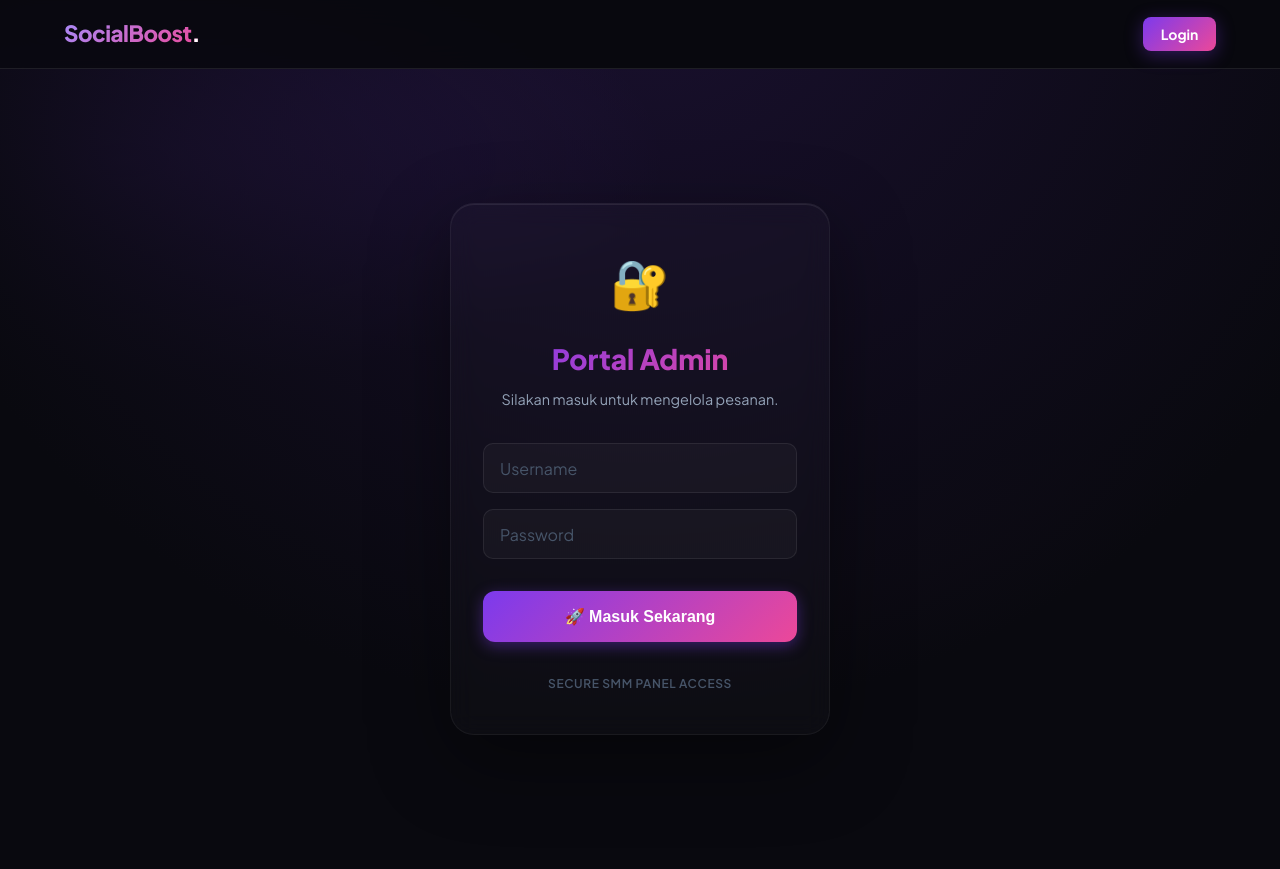
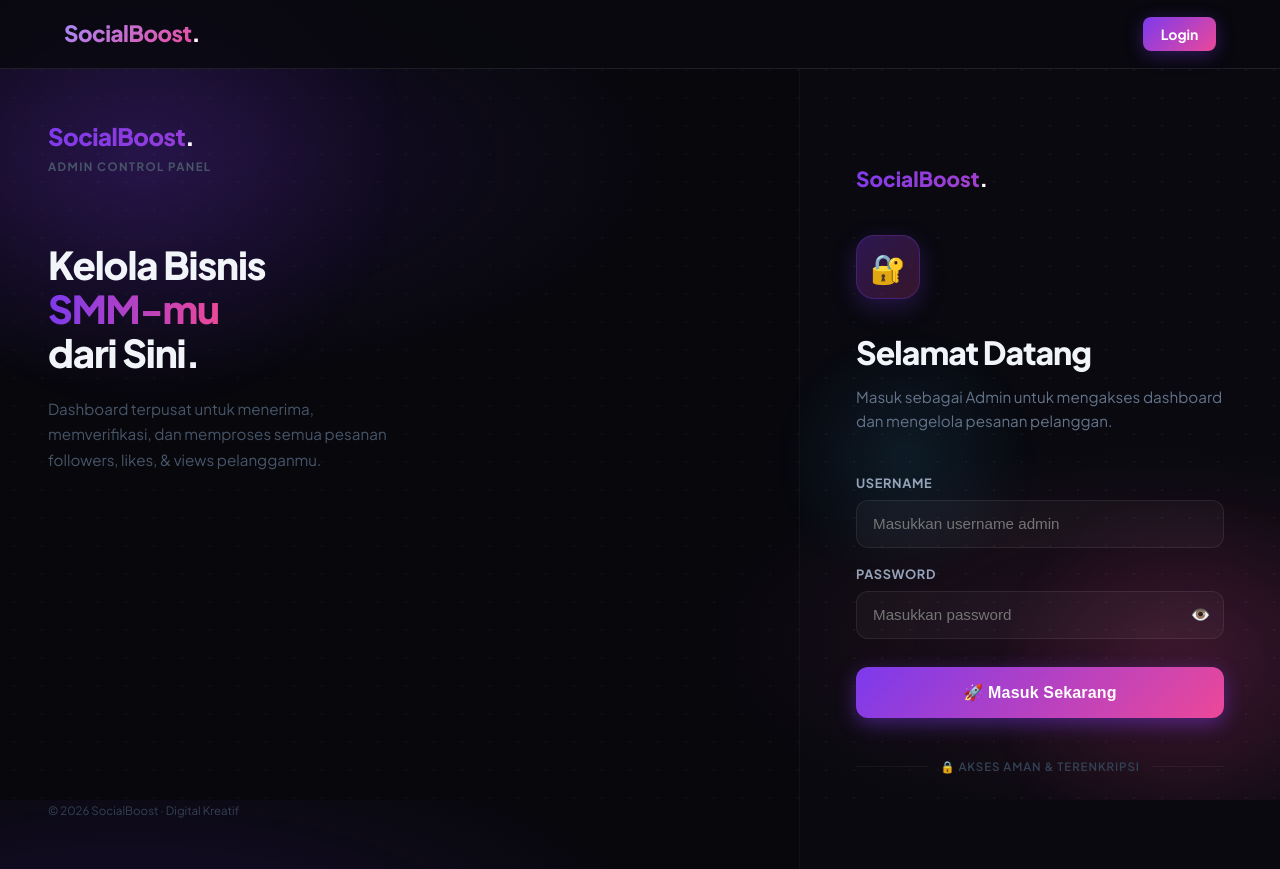
Before and after one commit to farhanalyamani/smm-panel-premium, a Next.js app: page /login in a window 1280 px wide. Built offline with nearby package versions, Linux system fonts and the light colour scheme.

Commit message:
style: full premium login redesign with split-panel layout, orb animation, and interactive form

```diff
--- a/app/login/page.js
+++ b/app/login/page.js
@@ -1,12 +1,68 @@
 'use client';
-import { useState } from 'react';
+import { useState, useEffect, useRef } from 'react';
 import { useRouter } from 'next/navigation';
+
+// Floating orbs background
+function FloatingOrbs() {
+  return (
+    <div style={{ position: 'fixed', inset: 0, pointerEvents: 'none', overflow: 'hidden', zIndex: 0 }}>
+      <div style={{
+        position: 'absolute', width: 520, height: 520, borderRadius: '50%',
+        background: 'radial-gradient(circle, rgba(124,58,237,0.18) 0%, transparent 70%)',
+        top: '-15%', left: '-10%', animation: 'orb-drift 12s ease-in-out infinite alternate',
+      }} />
+      <div style={{
+        position: 'absolute', width: 400, height: 400, borderRadius: '50%',
+        background: 'radial-gradient(circle, rgba(236,72,153,0.14) 0%, transparent 70%)',
+        bottom: '-10%', right: '-8%', animation: 'orb-drift 14s ease-in-out 2s infinite alternate',
+      }} />
+      <div style={{
+        position: 'absolute', width: 260, height: 260, borderRadius: '50%',
+        background: 'radial-gradient(circle, rgba(56,189,248,0.1) 0%, transparent 70%)',
+        top: '40%', right: '20%', animation: 'orb-drift 10s ease-in-out 1s infinite alternate',
+      }} />
+    </div>
+  );
+}
+
+// Animated dots grid
+function DotGrid() {
+  return (
+    <div style={{
+      position: 'fixed', inset: 0, zIndex: 0, pointerEvents: 'none',
+      backgroundImage: 'radial-gradient(circle, rgba(255,255,255,0.04) 1px, transparent 1px)',
+      backgroundSize: '28px 28px',
+    }} />
+  );
+}
+
+// Individual stat badge
+function StatBadge({ icon, label, value, delay }) {
+  return (
+    <div style={{
+      display: 'flex', alignItems: 'center', gap: '0.65rem',
+      background: 'rgba(255,255,255,0.03)',
+      border: '1px solid rgba(255,255,255,0.06)',
+      borderRadius: '12px', padding: '0.7rem 1rem',
+      backdropFilter: 'blur(8px)',
+      animation: `slide-in-left 0.5s ease ${delay}s both`,
+    }}>
+      <span style={{ fontSize: '1.1rem' }}>{icon}</span>
+      <div>
+        <div style={{ fontSize: '0.95rem', fontWeight: 800, color: '#f1f5f9', lineHeight: 1 }}>{value}</div>
+        <div style={{ fontSize: '0.65rem', color: '#64748b', textTransform: 'uppercase', letterSpacing: '0.06em', marginTop: '0.15rem' }}>{label}</div>
+      </div>
+    </div>
+  );
+}
 
 export default function LoginPage() {
   const [username, setUsername] = useState('');
   const [password, setPassword] = useState('');
+  const [showPass, setShowPass] = useState(false);
   const [error, setError] = useState('');
   const [loading, setLoading] = useState(false);
+  const [focused, setFocused] = useState('');
   const router = useRouter();
 
   const handleLogin = async (e) => {
@@ -34,71 +90,243 @@ export default function LoginPage() {
     }
   };
 
+  const inputStyle = (name) => ({
+    width: '100%',
+    background: focused === name ? 'rgba(124,58,237,0.08)' : 'rgba(255,255,255,0.03)',
+    border: `1px solid ${focused === name ? 'rgba(124,58,237,0.5)' : 'rgba(255,255,255,0.08)'}`,
+    borderRadius: '12px',
+    padding: '0.9rem 1rem',
+    color: '#fff',
+    fontSize: '0.95rem',
+    outline: 'none',
+    boxSizing: 'border-box',
+    transition: 'all 0.2s ease',
+    boxShadow: focused === name ? '0 0 0 3px rgba(124,58,237,0.15)' : 'none',
+  });
+
   return (
-    <div className="login-wrapper">
-      <div className="login-card">
-        <div style={{ fontSize: '3rem', marginBottom: '1rem', animation: 'pop-in 0.5s cubic-bezier(0.175, 0.885, 0.32, 1.275)' }}>🔐</div>
-        <h1 style={{ fontSize: '1.75rem', fontWeight: 800, marginBottom: '0.4rem', background: 'linear-gradient(135deg, #7c3aed, #ec4899)', WebkitBackgroundClip: 'text', WebkitTextFillColor: 'transparent' }}>
-          Portal Admin
+    <>
+      <style>{`
+        @keyframes orb-drift {
+          from { transform: translate(0, 0) scale(1); }
+          to   { transform: translate(30px, 20px) scale(1.05); }
+        }
+        @keyframes slide-in-left {
+          from { opacity: 0; transform: translateX(-20px); }
+          to   { opacity: 1; transform: translateX(0); }
+        }
+        @keyframes login-card-in {
+          from { opacity: 0; transform: translateY(30px) scale(0.97); }
+          to   { opacity: 1; transform: translateY(0) scale(1); }
+        }
+        @keyframes shimmer-line {
+          0%   { background-position: -200% center; }
+          100% { background-position: 200% center; }
+        }
+        .login-split-left { display: flex; }
+        @media (max-width: 768px) { .login-split-left { display: none; } }
+      `}</style>
+
+      <FloatingOrbs />
+      <DotGrid />
+
+      <div style={{
+        display: 'flex', minHeight: '100dvh', position: 'relative', zIndex: 1,
+        fontFamily: 'inherit',
+      }}>
+        {/* ===== LEFT PANEL (hidden on mobile) ===== */}
+        <div className="login-split-left" style={{
+          flex: 1, flexDirection: 'column', justifyContent: 'space-between',
+          padding: '3rem', borderRight: '1px solid rgba(255,255,255,0.04)',
+          background: 'rgba(0,0,0,0.15)',
+        }}>
+          {/* Brand */}
+          <div>
+            <div style={{
+              fontSize: '1.5rem', fontWeight: 900, letterSpacing: '-0.5px',
+              background: 'linear-gradient(135deg, #7c3aed, #ec4899)',
+              WebkitBackgroundClip: 'text', WebkitTextFillColor: 'transparent',
+              marginBottom: '0.2rem',
+            }}>
+              SocialBoost<span style={{ WebkitTextFillColor: '#fff' }}>.</span>
+            </div>
+            <div style={{ fontSize: '0.72rem', color: '#475569', letterSpacing: '0.12em', textTransform: 'uppercase', fontWeight: 700 }}>
+              Admin Control Panel
+            </div>
+          </div>
+
+          {/* Hero text */}
+          <div>
+            <h2 style={{
+              fontSize: 'clamp(1.8rem, 3vw, 2.5rem)', fontWeight: 900, lineHeight: 1.15,
+              letterSpacing: '-0.03em', marginBottom: '1.25rem',
+            }}>
+              Kelola Bisnis<br />
+              <span style={{
+                background: 'linear-gradient(90deg, #7c3aed, #ec4899, #7c3aed)',
+                backgroundSize: '200% auto',
+                WebkitBackgroundClip: 'text', WebkitTextFillColor: 'transparent',
+                animation: 'shimmer-line 3s linear infinite',
+              }}>
+                SMM-mu
+              </span><br />
+              dari Sini.
+            </h2>
+            <p style={{ color: '#475569', lineHeight: 1.7, maxWidth: '340px', fontSize: '0.95rem' }}>
+              Dashboard terpusat untuk menerima, memverifikasi, dan memproses semua pesanan followers, likes, & views pelangganmu.
+            </p>
+          </div>
+
+          {/* Stats */}
+          <div style={{ display: 'flex', flexDirection: 'column', gap: '0.65rem' }}>
+            <StatBadge icon="📦" label="Total Layanan" value="2.300+" delay={0.1} />
+            <StatBadge icon="👥" label="Pelanggan Aktif" value="500+" delay={0.2} />
+            <StatBadge icon="✅" label="Sukses Rate" value="99%" delay={0.3} />
+          </div>
+
+          {/* Footer credit */}
+          <div style={{ fontSize: '0.72rem', color: '#334155' }}>
+            © 2026 SocialBoost · Digital Kreatif
+          </div>
+        </div>
+
+        {/* ===== RIGHT PANEL - Login Form ===== */}
+        <div style={{
+          width: '100%', maxWidth: '480px', display: 'flex', flexDirection: 'column',
+          justifyContent: 'center', padding: 'clamp(2rem, 5vw, 3.5rem)',
+          animation: 'login-card-in 0.5s cubic-bezier(0.16, 1, 0.3, 1)',
+        }}>
+          {/* Mobile brand */}
+          <div style={{ marginBottom: '2.5rem', display: 'block' }}>
+            <div style={{
+              fontSize: '1.3rem', fontWeight: 900, background: 'linear-gradient(135deg, #7c3aed, #ec4899)',
+              WebkitBackgroundClip: 'text', WebkitTextFillColor: 'transparent',
+            }}>
+              SocialBoost<span style={{ WebkitTextFillColor: '#fff' }}>.</span>
+            </div>
+          </div>
+
+          {/* Lock icon */}
+          <div style={{
+            width: 64, height: 64, borderRadius: '18px',
+            background: 'linear-gradient(135deg, rgba(124,58,237,0.3), rgba(236,72,153,0.2))',
+            border: '1px solid rgba(124,58,237,0.3)',
+            display: 'flex', alignItems: 'center', justifyContent: 'center',
+            fontSize: '1.8rem', marginBottom: '1.75rem',
+            boxShadow: '0 8px 24px rgba(124,58,237,0.25)',
+          }}>
+            🔐
+          </div>
+
+          <h1 style={{ fontSize: '2rem', fontWeight: 900, letterSpacing: '-0.03em', marginBottom: '0.4rem' }}>
+            Selamat Datang
           </h1>
-        <p style={{ color: '#94a3b8', fontSize: '0.9rem', marginBottom: '2rem' }}>
-          Silakan masuk untuk mengelola pesanan.
+          <p style={{ color: '#64748b', fontSize: '0.95rem', marginBottom: '2.5rem', lineHeight: 1.6 }}>
+            Masuk sebagai Admin untuk mengakses dashboard dan mengelola pesanan pelanggan.
           </p>
 
           <form onSubmit={handleLogin} style={{ display: 'flex', flexDirection: 'column', gap: '1rem' }}>
+            {/* Username */}
+            <div>
+              <label style={{ display: 'block', fontSize: '0.8rem', fontWeight: 700, color: '#94a3b8', marginBottom: '0.4rem', letterSpacing: '0.05em', textTransform: 'uppercase' }}>
+                Username
+              </label>
               <input
                 type="text"
-            className="form-control"
-            placeholder="Username"
+                placeholder="Masukkan username admin"
                 value={username}
                 onChange={(e) => setUsername(e.target.value)}
+                onFocus={() => setFocused('user')}
+                onBlur={() => setFocused('')}
                 autoComplete="username"
-            style={{ background: 'rgba(255,255,255,0.03)', border: '1px solid rgba(255,255,255,0.08)', borderRadius: '10px', padding: '0.85rem 1rem', color: '#fff' }}
+                style={inputStyle('user')}
                 required
               />
+            </div>
+
+            {/* Password */}
+            <div>
+              <label style={{ display: 'block', fontSize: '0.8rem', fontWeight: 700, color: '#94a3b8', marginBottom: '0.4rem', letterSpacing: '0.05em', textTransform: 'uppercase' }}>
+                Password
+              </label>
+              <div style={{ position: 'relative' }}>
                 <input
-            type="password"
-            className="form-control"
-            placeholder="Password"
+                  type={showPass ? 'text' : 'password'}
+                  placeholder="Masukkan password"
                   value={password}
                   onChange={(e) => setPassword(e.target.value)}
+                  onFocus={() => setFocused('pass')}
+                  onBlur={() => setFocused('')}
                   autoComplete="current-password"
-            style={{ background: 'rgba(255,255,255,0.03)', border: '1px solid rgba(255,255,255,0.08)', borderRadius: '10px', padding: '0.85rem 1rem', color: '#fff' }}
+                  style={{ ...inputStyle('pass'), paddingRight: '3rem' }}
                   required
                 />
+                <button
+                  type="button"
+                  onClick={() => setShowPass(!showPass)}
+                  style={{
+                    position: 'absolute', right: '0.85rem', top: '50%', transform: 'translateY(-50%)',
+                    background: 'none', border: 'none', cursor: 'pointer', fontSize: '1rem', color: '#64748b',
+                    padding: 0, lineHeight: 1,
+                  }}
+                >
+                  {showPass ? '🙈' : '👁️'}
+                </button>
+              </div>
+            </div>
 
+            {/* Error */}
             {error && (
-            <div className="alert-warning" style={{ textAlign: 'left' }}>
+              <div style={{
+                background: 'rgba(239,68,68,0.1)', border: '1px solid rgba(239,68,68,0.25)',
+                borderRadius: '10px', padding: '0.75rem 1rem', fontSize: '0.85rem',
+                color: '#f87171', display: 'flex', alignItems: 'center', gap: '0.5rem',
+              }}>
                 ⚠️ {error}
               </div>
             )}
 
+            {/* Submit */}
             <button
               type="submit"
               disabled={loading}
               style={{
-              marginTop: '1rem',
-              padding: '1rem',
-              background: 'linear-gradient(135deg, #7c3aed, #ec4899)',
-              border: 'none',
-              borderRadius: '12px',
-              color: '#fff',
-              fontWeight: 800,
-              fontSize: '1rem',
-              cursor: loading ? 'not-allowed' : 'pointer',
-              opacity: loading ? 0.7 : 1,
-              boxShadow: '0 4px 15px rgba(124, 58, 237, 0.4)',
-              transition: 'all 0.2s ease'
+                marginTop: '0.75rem', padding: '1rem 1.5rem',
+                background: loading ? 'rgba(124,58,237,0.4)' : 'linear-gradient(135deg, #7c3aed, #ec4899)',
+                border: 'none', borderRadius: '12px', color: '#fff', fontWeight: 800,
+                fontSize: '1rem', cursor: loading ? 'not-allowed' : 'pointer',
+                boxShadow: loading ? 'none' : '0 6px 20px rgba(124,58,237,0.45)',
+                transition: 'all 0.25s ease', letterSpacing: '0.01em',
+                display: 'flex', alignItems: 'center', justifyContent: 'center', gap: '0.5rem',
               }}
             >
-            {loading ? '⏳ Memproses...' : '🚀 Masuk Sekarang'}
+              {loading ? (
+                <>
+                  <span style={{ display: 'inline-block', width: 16, height: 16, border: '2px solid rgba(255,255,255,0.3)', borderTopColor: '#fff', borderRadius: '50%', animation: 'spin 0.7s linear infinite' }} />
+                  Memproses...
+                </>
+              ) : (
+                '🚀 Masuk Sekarang'
+              )}
             </button>
           </form>
 
-        <div style={{ marginTop: '2rem', fontSize: '0.75rem', color: '#475569', fontWeight: 600, letterSpacing: '0.05em' }}>
-          SECURE SMM PANEL ACCESS
+          {/* Footer note */}
+          <div style={{ marginTop: '2.5rem', display: 'flex', alignItems: 'center', gap: '0.75rem' }}>
+            <div style={{ flex: 1, height: 1, background: 'rgba(255,255,255,0.05)' }} />
+            <span style={{ fontSize: '0.72rem', color: '#334155', fontWeight: 600, letterSpacing: '0.08em', textTransform: 'uppercase', whiteSpace: 'nowrap' }}>
+              🔒 Akses Aman & Terenkripsi
+            </span>
+            <div style={{ flex: 1, height: 1, background: 'rgba(255,255,255,0.05)' }} />
           </div>
         </div>
       </div>
+
+      <style>{`
+        @keyframes spin {
+          to { transform: rotate(360deg); }
+        }
+      `}</style>
+    </>
   );
 }
```
Lines whose indentation alone changed are shown as unchanged.
